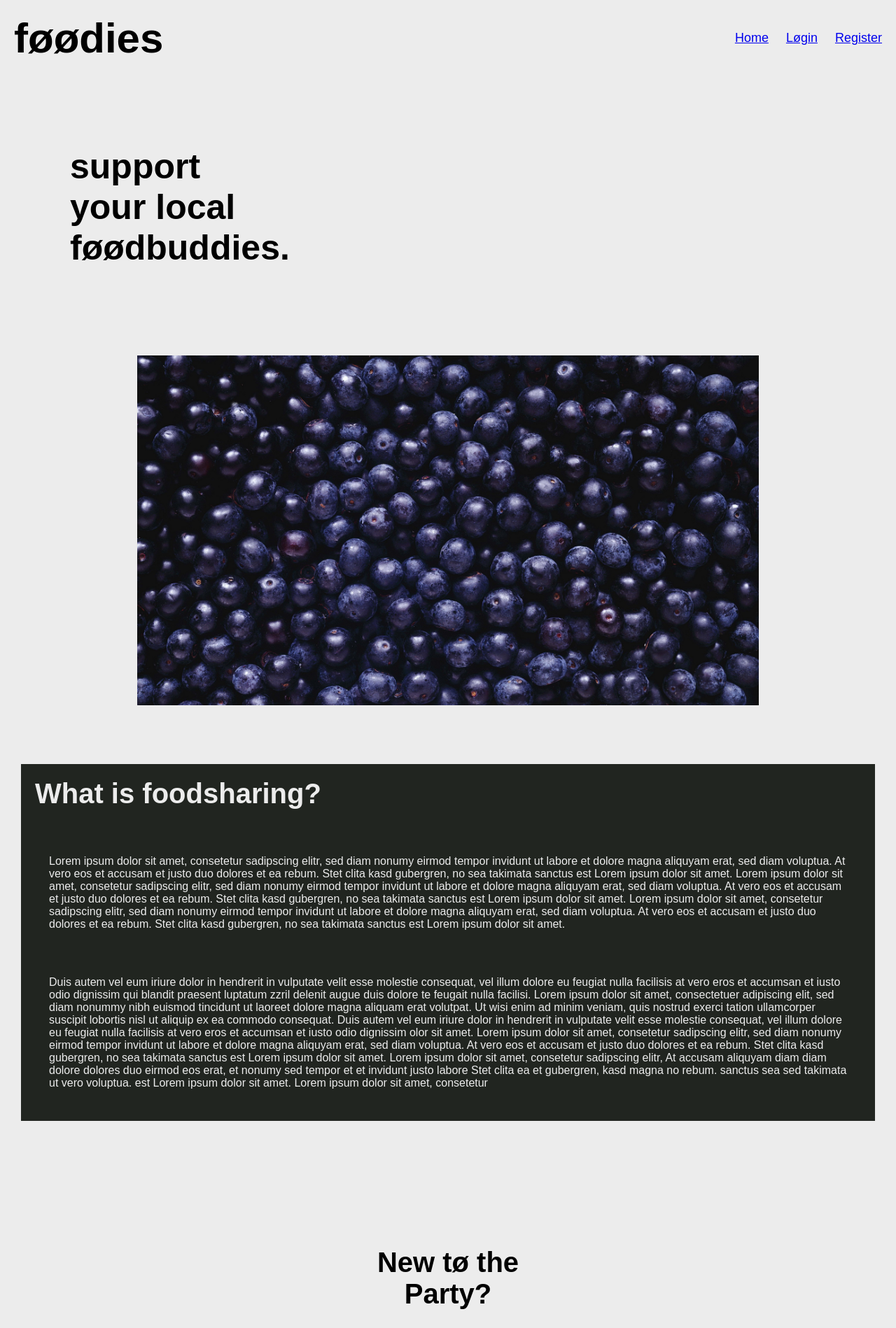
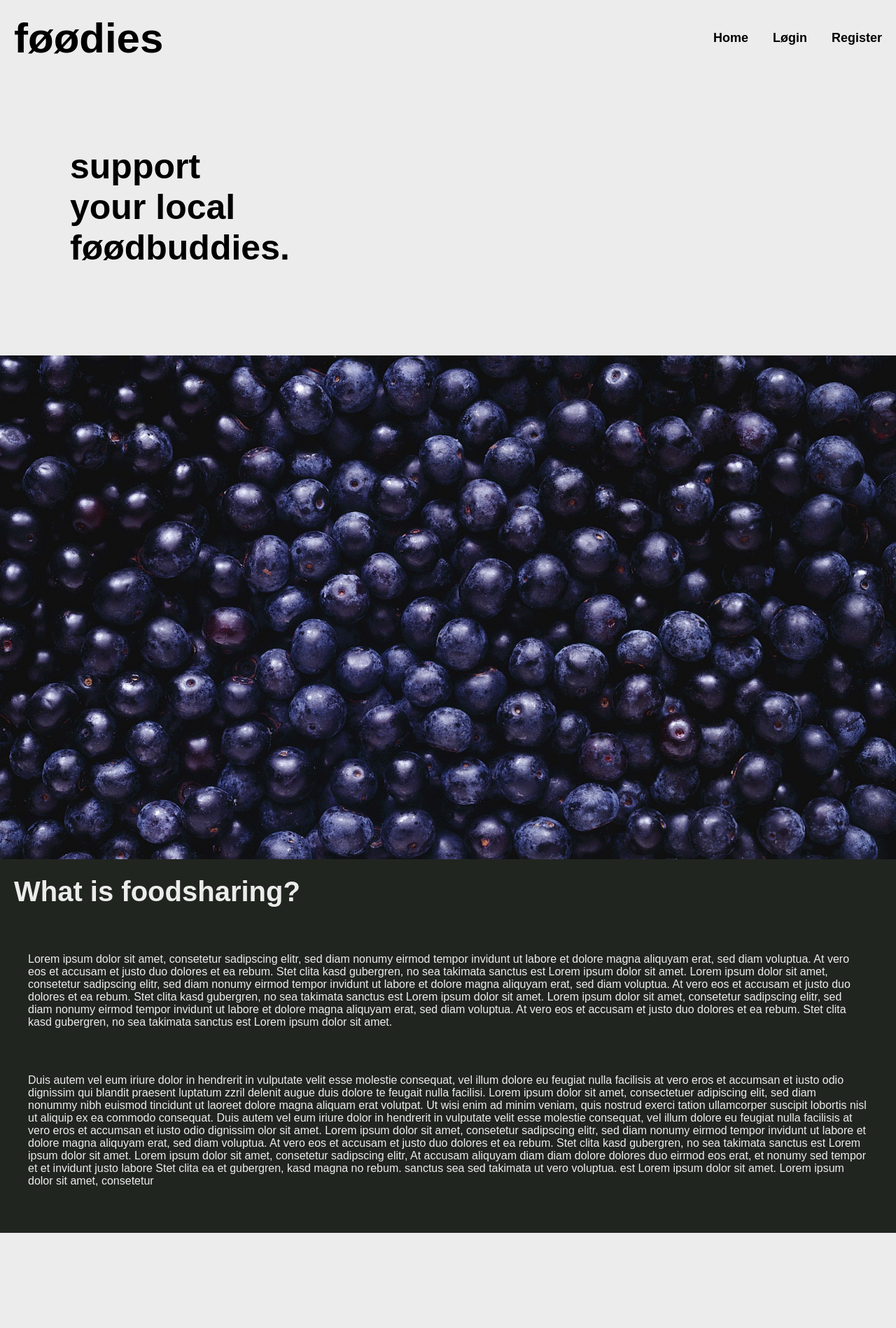
Before and after one commit to kaengurubeutel/foodsharing, a Django app: a page that uses feed/templates/Navbar.html in a window 1280 px wide. Shown: the top 1898 px of the page at 70% size. Run offline with Django 4.2, Linux system fonts and the light colour scheme.

Commit message:
Update index.css

```diff
--- a/feed/static/styling/index.css
+++ b/feed/static/styling/index.css
@@ -45,11 +45,21 @@ nav ul {
     text-align: right;
 }
 
+nav a {
+    text-decoration: none;
+    color: black;
+    font-weight: bold;
+}
+
+nav a:hover {
+    filter: drop-shadow(3px 4px 4px black);
+}
+
 ul li {
     display: inline-block;
     list-style-type: none;
 
-    margin-left: 20px;
+    margin-left: 30px;
 }
 
 footer {
@@ -98,11 +108,11 @@ footer a {
     grid-column: 1/4;
     grid-row: 3/4;
 
-    margin-bottom: 50px;
+    background-color: #212520;
 }
 
 .mainImg img {
-    max-height: 500px;
+    /*max-height: 500px;*/
     width: 100%
 }
 
@@ -112,8 +122,9 @@ footer a {
     color: #ECECEC;
     grid-column: 1/4;
     grid-row: 4/5;
-    margin: 30px;
     padding: 20px;
+    padding-bottom: 40px;
+    justify-self: stretch;
 }
 
 .text2 p {
@@ -210,6 +221,7 @@ form {
     height: 50px;
     width: 50px;
     border-radius: 100px;
+    filter: drop-shadow(8px 5px 4px #212520);
 }
 
 .avatar {
```
